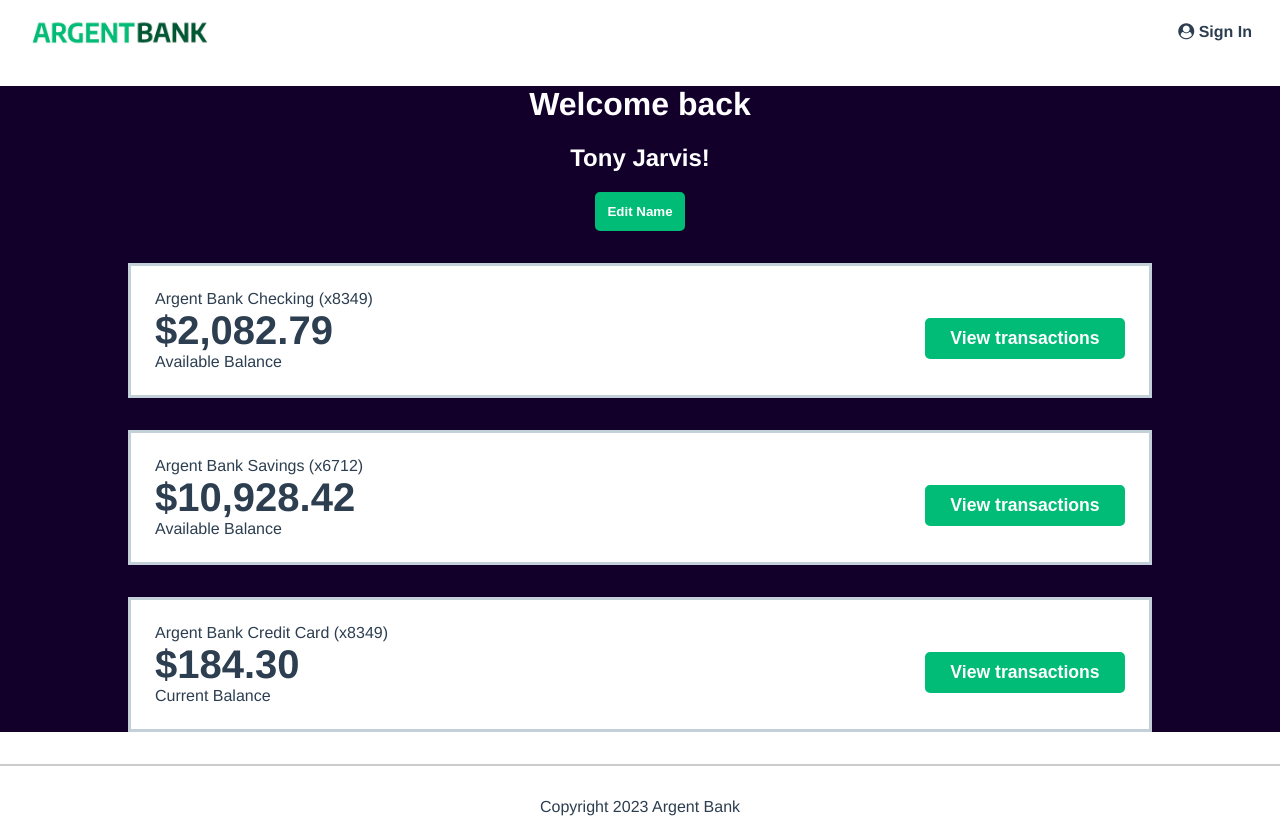
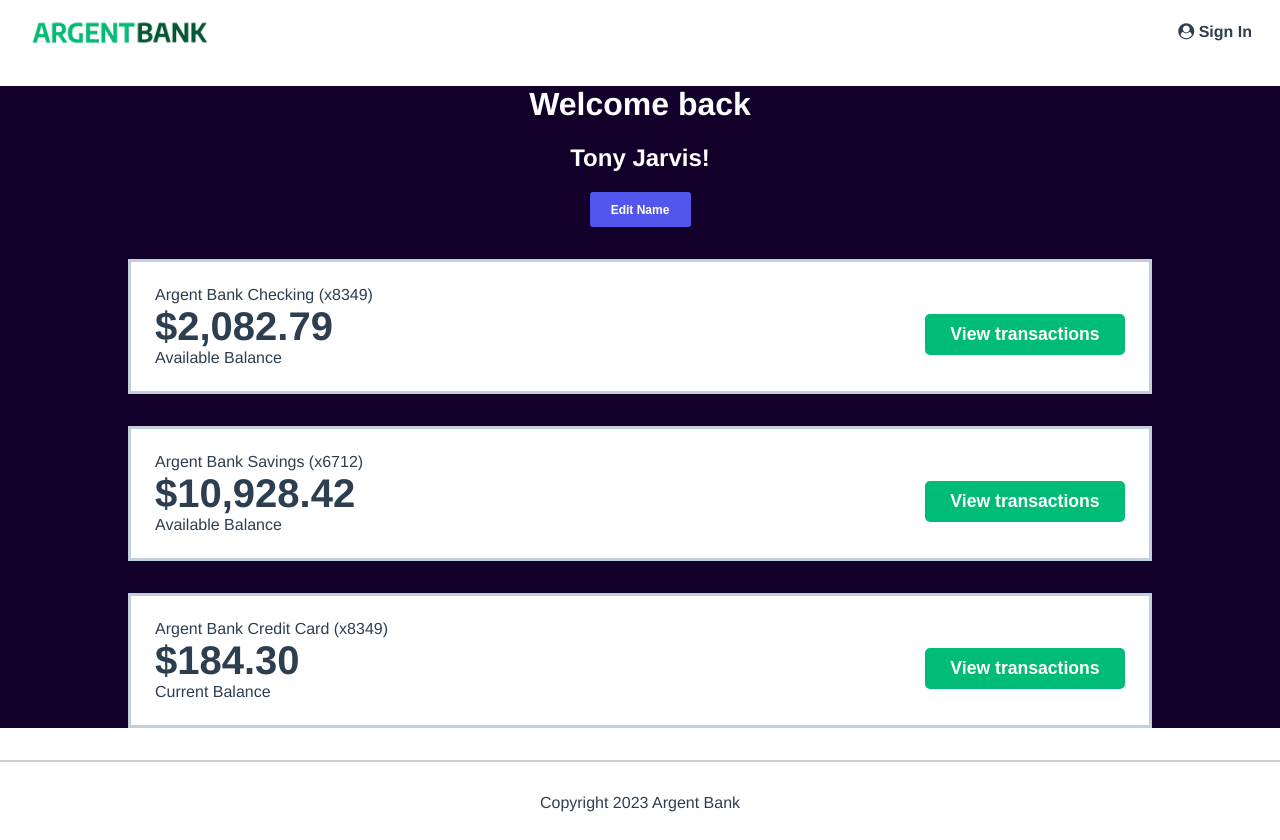
Before and after one commit to timothegonin/timothe_gonin_13_042023, a React (Create React App) app: page /dashboard in a window 1280 px wide. Built offline with nearby package versions, Linux system fonts and the light colour scheme.

Commit message:
💄 add styles to edit infos (inputs/button)

```diff
--- a/src/components/UserInfos.jsx
+++ b/src/components/UserInfos.jsx
@@ -1,12 +1,37 @@
 import React from 'react'
+import { styled } from 'styled-components'
 
+/*
+  ┌─────────────────────────────────────────────────────────────────────────┐
+  │ STYLES                                                                  │
+  └─────────────────────────────────────────────────────────────────────────┘
+ */
+
+const Button = styled.button`
+  cursor: pointer;
+  width: 101px;
+  height: 35px;
+  border-radius: 2.5px;
+  border: 1.5px solid #5256ec;
+  background-color: #5256ec;
+  color: #fff;
+  font-weight: bold;
+  font-size: 12px;
+  padding: 10px;
+`
+
+/*
+  ┌─────────────────────────────────────────────────────────────────────────┐
+  │ JSX                                                                     │
+  └─────────────────────────────────────────────────────────────────────────┘
+ */
 const UserInfos = ({ userInfos, handleToogle }) => {
   return (
     <React.Fragment>
       <h2>{`${userInfos.firstName} ${userInfos.name}!`}</h2>
-      <button className="edit-button" onClick={handleToogle}>
+      <Button className="edit-button" onClick={handleToogle}>
         Edit Name
-      </button>
+      </Button>
     </React.Fragment>
   )
 }
--- a/src/components/UserInfosForm.jsx
+++ b/src/components/UserInfosForm.jsx
@@ -18,6 +18,9 @@ const InputWrapper = styled.div`
     border-radius: 2.5px;
     color: #b8c4ce;
     width: 167px;
+    &::placeholder {
+      color: #b8c4ce;
+    }
   }
 `
 
@@ -27,6 +30,7 @@ const ButtonsWrapper = styled.div`
   justify-content: center;
   gap: 13px;
   button {
+    cursor: pointer;
     width: 101px;
     height: 35px;
     border-radius: 2.5px;
```
